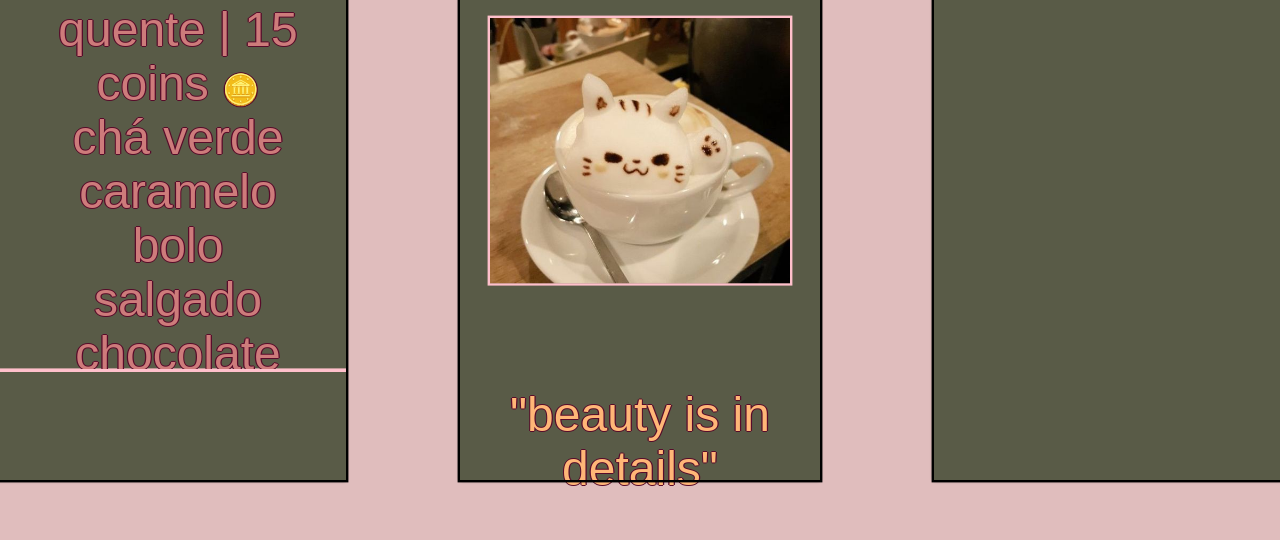
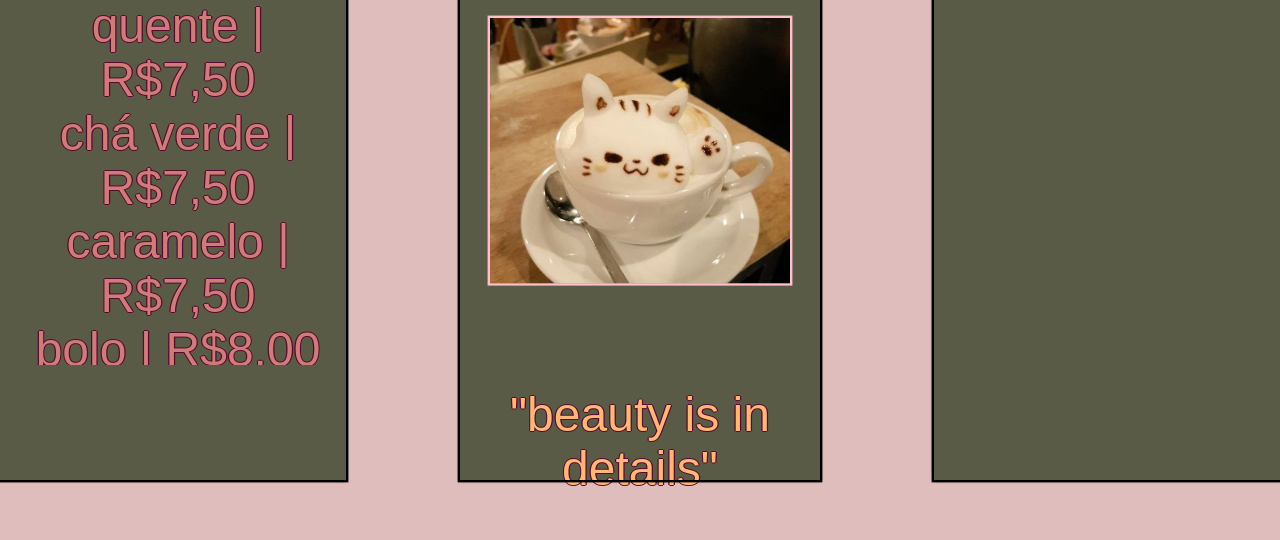
Before and after one commit to licewara/sunsetcoffee, a plain HTML site: page index.html in a window 1280 px wide. Shown: the part 383-923 px from the top of the page. Drawn offline with Linux system fonts and the light colour scheme; a web font is replaced by a local one.

Commit message:
Changes on scrollbar + no border on menu box

```diff
--- a/index.html
+++ b/index.html
@@ -22,20 +22,22 @@
   <main class="blocks">
     <div id="menu">
       <span class="blocktext">menu</span>
+      <div class="topline"></div>
       <div id="items-menu">
         <ul>
-          <li>chocolate quente | 15 coins <span id="coin">🪙</span></li>
-          <li>chá verde</li>
-          <li>caramelo</li>
-          <li>bolo</li>
-          <li>salgado</li>
-          <li>chocolate</li>
-          <li>chocolate</li>
-          <li>chocolate</li>
-          <li>chocolate</li>
-          <li>chocolate</li>
+          <li>chocolate quente | R$7,50</li>
+          <li>chá verde | R$7,50</li>
+          <li>caramelo | R$7,50</li>
+          <li>bolo | R$8,00</li>
+          <li>salgado | R$6,00</li>
+          <li>chocolate | R$3,00</li>
+          <li>chocolate | R$3,00</li>
+          <li>chocolate | R$3,00</li>
+          <li>chocolate | R$3,00</li>
+          <li>chocolate | R$3,00</li>
         </ul>
       </div>
+      <div id="bottomline"></div>
     </div>
     <div id="potd">
       <span class="blocktext">picture of the day</span>
--- a/style.css
+++ b/style.css
@@ -60,8 +60,10 @@ h1{
   font-size: 40px;
   color: #CD7B7B;
 
-  border-top: 3px solid pink;
-  border-bottom: 3px solid pink;
+}
+
+.topline{
+  max-height: 3px;
 }
 
 ::-webkit-scrollbar{
@@ -70,7 +72,7 @@ h1{
 
 ::-webkit-scrollbar-track{
   box-shadow: inset 0 0 5px rgb(255, 117, 117);
-  background:#ffffff;
+
 }
 
 ::-webkit-scrollbar-thumb{
@@ -78,7 +80,7 @@ h1{
 }
 
 ::-webkit-scrollbar-thumb:hover{
-  background: #965959;
+  background: #f09090;
 }
 
 ul{
```
